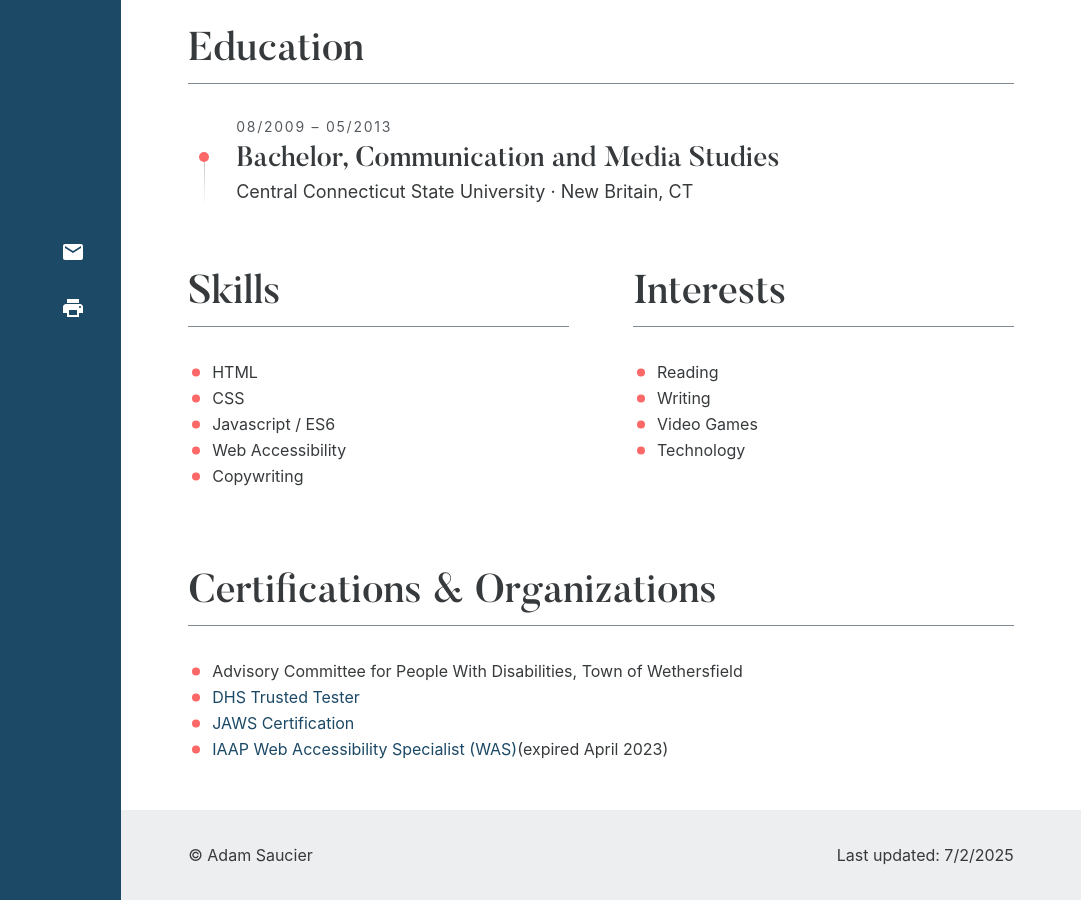
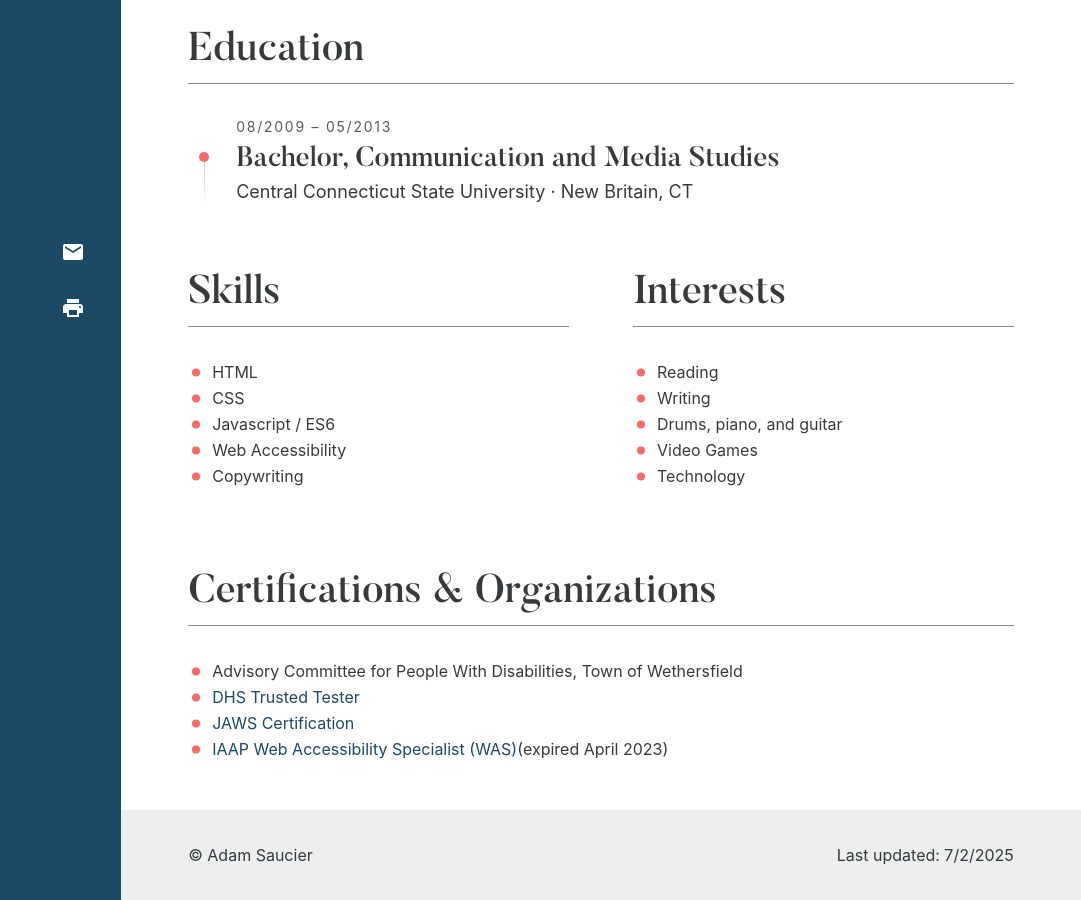
Before and after one commit to ajsaucier/ajsaucier.github.io, a Jekyll site: the page resume/index.html, which Jekyll copies as it is, in a window 1280 px wide and 900 px high, scrolled down 2347 px. Shown: the whole window, without its empty margins (199-1280 px from the left). Built offline with Jekyll 4.4.1, drawn with Linux system fonts in a browser that asks for light colours.

Commit message:
Updated interests in resume

```diff
--- a/resume/index.html
+++ b/resume/index.html
@@ -416,6 +416,7 @@
                     <ul>
 <li>Reading</li>
 <li>Writing</li>
+<li>Drums, piano, and guitar</li>
 <li>Video Games</li>
 <li>Technology</li>
 </ul>
```
